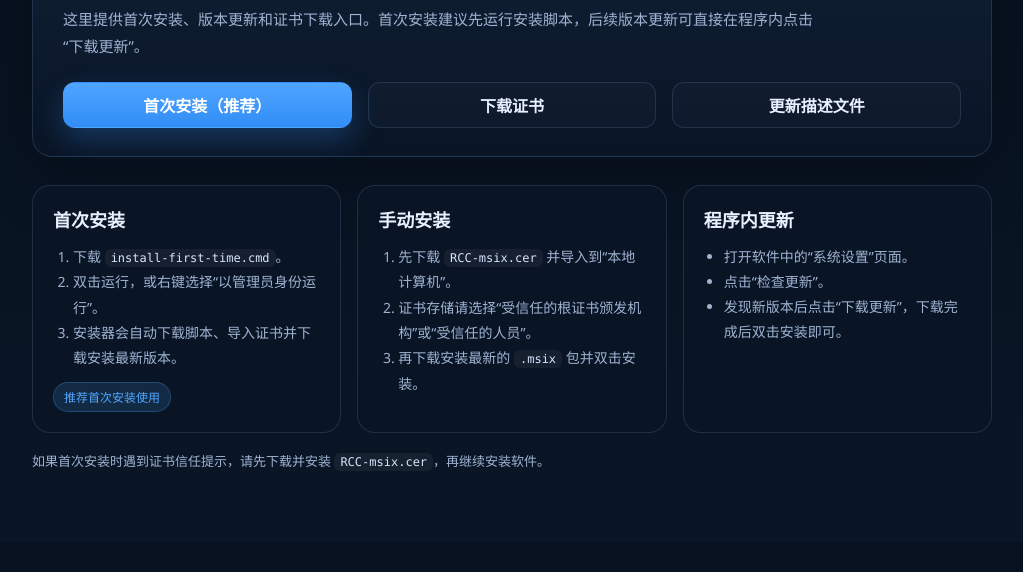
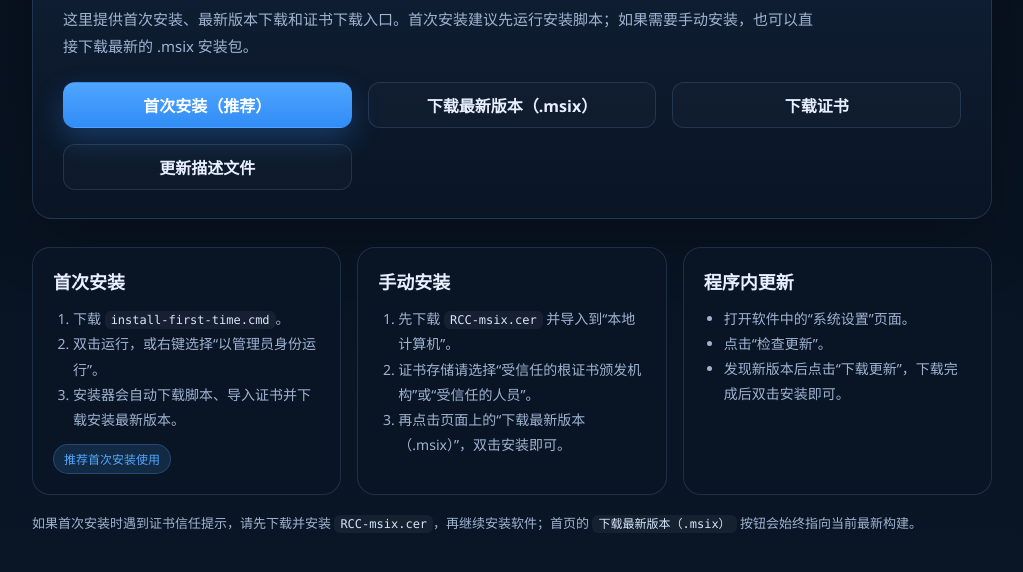
Before and after one commit to c3812600/AppStore, a plain HTML site: page docs/index.html in a window 1280 px wide. Shown: the part 122-694 px from the top of the page, without its empty margins (128-1151 px from the left). Drawn offline with Linux system fonts and the light colour scheme.

Commit message:
Publish MSIX 2.1.1

```diff
--- a/docs/index.html
+++ b/docs/index.html
@@ -152,11 +152,12 @@
     <section class="hero">
       <h1>ControlCommand 安装与更新中心</h1>
       <div class="subtitle">
-        这里提供首次安装、版本更新和证书下载入口。首次安装建议先运行安装脚本，后续版本更新可直接在程序内点击“下载更新”。
+        这里提供首次安装、最新版本下载和证书下载入口。首次安装建议先运行安装脚本；如果需要手动安装，也可以直接下载最新的 .msix 安装包。
       </div>
 
       <div class="actions">
         <a class="btn btn-primary" href="./updates/install-first-time.cmd">首次安装（推荐）</a>
+        <a class="btn btn-secondary" href="./updates/ControlCommand_latest_x64.msix">下载最新版本（.msix）</a>
         <a class="btn btn-secondary" href="./updates/RCC-msix.cer">下载证书</a>
         <a class="btn btn-secondary" href="./updates/ControlCommand.appinstaller">更新描述文件</a>
       </div>
@@ -178,7 +179,7 @@
         <ol>
           <li>先下载 <code>RCC-msix.cer</code> 并导入到“本地计算机”。</li>
           <li>证书存储请选择“受信任的根证书颁发机构”或“受信任的人员”。</li>
-          <li>再下载安装最新的 <code>.msix</code> 包并双击安装。</li>
+          <li>再点击页面上的“下载最新版本（.msix）”，双击安装即可。</li>
         </ol>
       </article>
 
@@ -193,7 +194,7 @@
     </section>
 
     <div class="footer">
-      如果首次安装时遇到证书信任提示，请先下载并安装 <code>RCC-msix.cer</code>，再继续安装软件。
+      如果首次安装时遇到证书信任提示，请先下载并安装 <code>RCC-msix.cer</code>，再继续安装软件；首页的 <code>下载最新版本（.msix）</code> 按钮会始终指向当前最新构建。
     </div>
   </div>
 </body>
```
Also changed, not shown: 4 other files.
